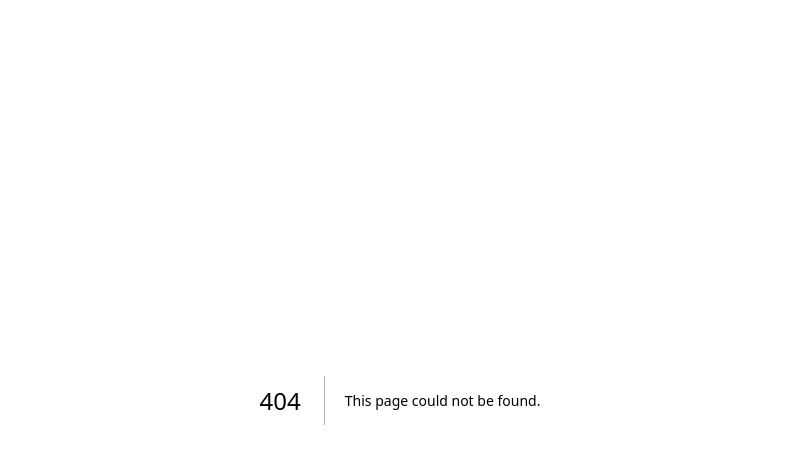
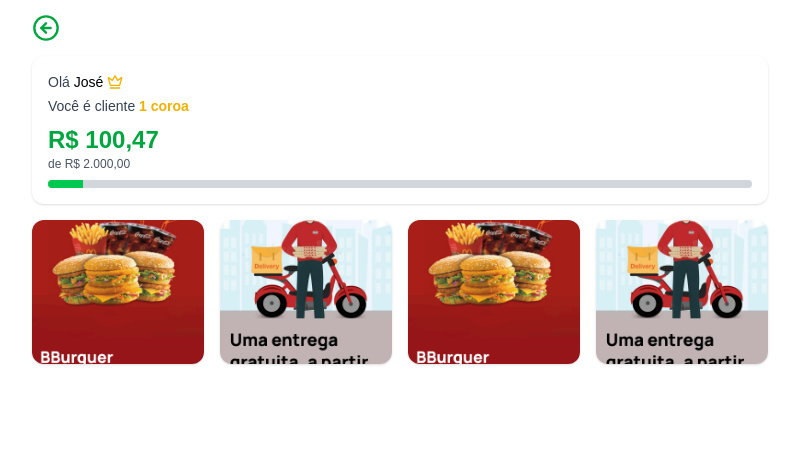
Before and after one commit to Gabriel-dev10/Menura, a Next.js app: page /pag-pontos in a window 1280 px wide. Before the commit this address had no page. Shown: the top 464 px of the page, without its empty margins (240-1039 px from the left). Built offline with nearby package versions, Linux system fonts and the light colour scheme.

Commit message:
Criação da página de pontos

```diff
--- /dev/null
+++ b/src/app/pag-pontos/page.tsx
@@ -0,0 +1,55 @@
+'use client';
+
+import { ArrowLeftCircle, Crown } from 'lucide-react';
+import Link from 'next/link';
+import Image from 'next/image'; // Certifique-se de importar a tag corretamente
+
+export default function PagPontos() {
+  return (
+    <main className="text-black px-4 pt-4 pb-20 w-full max-w-screen-md mx-auto">
+      <header className="relative flex items-center justify-center mb-4">
+        <Link href="/" className="absolute left-0 text-green-600 hover:text-red-500">
+          <ArrowLeftCircle size={28} />
+        </Link>
+        <h1 className="text-white text-center font-bold">Pontos</h1>
+      </header>
+
+      <section className="bg-white p-4 rounded-xl mb-4 shadow">
+        <div className="mb-2 text-sm text-gray-700">
+          <span className="flex items-center gap-1">
+            Olá <span className="text-black flex items-center gap-1">
+              José <Crown size={16} className="text-yellow-500" />
+            </span>
+          </span>
+          <div className="mt-1 text-left sm:text-auto">
+            <span>Você é cliente <strong className="text-yellow-500">1 coroa</strong></span>
+          </div>
+        </div>
+
+        <div className="mt-2">
+          <p className="text-2xl font-bold text-green-600">R$ 100,47</p>
+          <p className="text-xs text-gray-600">de R$ 2.000,00</p>
+        </div>
+
+        <div className="h-2 mt-2 bg-gray-300 rounded-full overflow-hidden">
+          <div className="h-full bg-green-500" style={{ width: '5%' }} />
+        </div>
+      </section>
+
+      <section className="grid grid-cols-2 sm:grid-cols-4 gap-4">
+        <div className="w-full h-36 bg-white rounded-xl overflow-hidden shadow relative">
+          <Image src="/img/promo-pontos1.png" alt="Promoção 1" layout="fill" className="object-cover" />
+        </div>
+        <div className="w-full h-36 bg-white rounded-xl overflow-hidden shadow relative">
+          <Image src="/img/promo-pontos2.png" alt="Promoção 2" layout="fill" className="object-cover" />
+        </div>
+        <div className="w-full h-36 bg-white rounded-xl overflow-hidden shadow relative">
+          <Image src="/img/promo-pontos1.png" alt="Promoção 3" layout="fill" className="object-cover" />
+        </div>
+        <div className="w-full h-36 bg-white rounded-xl overflow-hidden shadow relative">
+          <Image src="/img/promo-pontos2.png" alt="Promoção 4" layout="fill" className="object-cover" />
+        </div>
+      </section>
+    </main>
+  );
+}
--- a/src/app/page.tsx
+++ b/src/app/page.tsx
@@ -41,7 +41,7 @@
           </button>
         </div>
         <nav className="flex flex-col px-4 py-4 space-y-2">
-          <a href="" className="hover:text-blue-400">Pontos</a>
+          <Link href="/pag-pontos" className="hover:text-blue-400">Pontos</Link>
           <a href="" className="hover:text-blue-400">Instagram</a>
           <a href="" className="hover:text-blue-400">whatsapp</a>
           <div className="py-4 border-t mt-5 border-gray-700">
```
Also changed, not shown: public/Img/promo-pontos1.png (added), public/Img/promo-pontos2.png (added).
